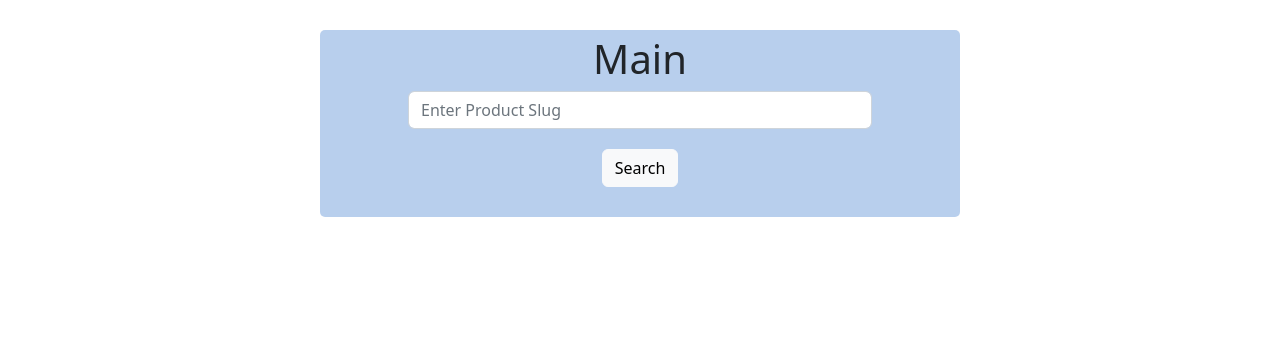
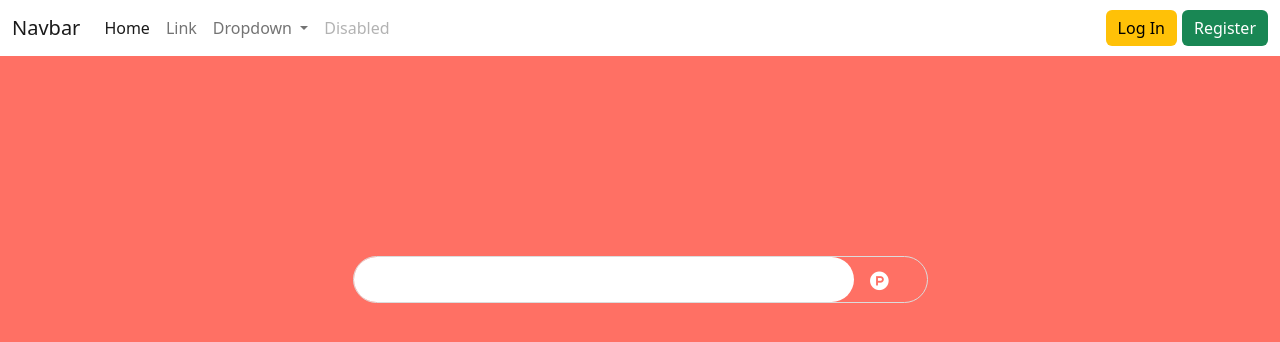
Before and after one commit to SamRocan/VCCF, a Django app: template main/templates/main/index.html in a window 1280 px wide. Shown: the top 342 px of the page. Run offline with Django 3.2, Linux system fonts and the light colour scheme; the template is opened without the code that fills it, so the values that code supplies are empty; some libraries are stand-ins or nearby versions.

Commit message:
Revamped homepage + added Navbar

```diff
--- a/main/templates/main/base.html
+++ b/main/templates/main/base.html
@@ -6,6 +6,7 @@
   <title>Title</title>
     <link rel="stylesheet" href="{% static 'css/base_style.css' %}">
     <link href="https://cdn.jsdelivr.net/npm/bootstrap@5.2.0-beta1/dist/css/bootstrap.min.css" rel="stylesheet">
+    <script src="https://kit.fontawesome.com/0e1a0f4feb.js" crossorigin="anonymous"></script>
 
     {% block extra_css %}
     {% endblock %}
--- a/main/templates/main/index.html
+++ b/main/templates/main/index.html
@@ -4,11 +4,77 @@
     <link rel="stylesheet" href="{% static 'css/index_style.css' %}">
 {% endblock %}
 {% block content %}
-    <div class="center-block">
-        <h1>Main</h1>
+    {% include 'main/navbar.html' %}
+    <style>
+        *{
+        box-sizing: border-box;
+      }
+      .search-box{
+        width: fit-content;
+        height: fit-content;
+        position: relative;
+        margin-left: auto;
+        margin-right: auto;
+        margin-top: 200px;
+      }
+      .bar{
+        margin:0 auto;
+        width:575px;
+        border-radius:30px 30px 30px 30px;
+        border:1px solid #dcdcdc;
+        }
+        .bar:hover{
+        box-shadow: 1px 1px 8px 1px rgba(0,0,0,0.5);
+        }
+        .bar:focus-within{
+        box-shadow: 1px 1px 8px 1px #dcdcdc;
+        outline:none;
+        }
+        .searchbar{
+        height:45px;
+        border-radius: 30px 30px;
+        border:none;
+        width:500px;
+        font-size:16px;
+        outline: none;
+        padding-left: 30px;
+
+        }
+        .btn{
+            outline: 0 !important;
+            box-shadow: none !important;
+            border:none !important;
+        }
+        .btn:focus,.btn:active,.btn:hover {
+            outline: 0 !important;
+            box-shadow: none !important;
+            border:none !important;
+            }
+        .ph{
+            font-size: 1.2em;
+            color:white;
+        }
+        .ph::before{
+            content: '\f288';
+            font: var(--fa-font-brands);
+        }
+
+
+      /* footer  */
+    </style>
+    <div class="search-box">
+        <form action="product">
+            <div class="bar">
+                <input class="searchbar" name="productSearch" type="text" title="Search">
+                <button class="btn" type="submit"><i class="ph"></i></button>
+          </div>
+        </form>
+    </div>
+    <!--<div class="center-block">
+        <h1></h1>
         <form action="product">
             <input class="form-control" name="productSearch" placeholder="Enter Product Slug">
             <button class="btn btn-light" type="submit">Search</button>
         </form>
-    </div>
+    </div>-->
 {% endblock %}
--- /dev/null
+++ b/main/templates/main/navbar.html
@@ -0,0 +1,37 @@
+<nav class="navbar navbar-expand-lg bg-light" data-bs-theme="light" style="background-color: rgb(255, 255, 255) !important; ">
+    <div class="container-fluid">
+      <a class="navbar-brand" href="#">Navbar</a>
+      <button class="navbar-toggler" type="button" data-bs-toggle="collapse" data-bs-target="#navbarSupportedContent" aria-controls="navbarSupportedContent" aria-expanded="false" aria-label="Toggle navigation">
+        <span class="navbar-toggler-icon"></span>
+      </button>
+      <div class="collapse navbar-collapse" id="navbarSupportedContent">
+        <ul class="navbar-nav me-auto mb-2 mb-lg-0">
+          <li class="nav-item">
+            <a class="nav-link active" aria-current="page" href="#">Home</a>
+          </li>
+          <li class="nav-item">
+            <a class="nav-link" href="#">Link</a>
+          </li>
+          <li class="nav-item dropdown">
+            <a class="nav-link dropdown-toggle" href="#" role="button" data-bs-toggle="dropdown" aria-expanded="false">
+              Dropdown
+            </a>
+            <ul class="dropdown-menu">
+              <li><a class="dropdown-item" href="#">Action</a></li>
+              <li><a class="dropdown-item" href="#">Another action</a></li>
+              <li><hr class="dropdown-divider"></li>
+              <li><a class="dropdown-item" href="#">Something else here</a></li>
+            </ul>
+          </li>
+          <li class="nav-item">
+            <a class="nav-link disabled">Disabled</a>
+          </li>
+        </ul>
+        <form class="d-flex" role="search">
+            <button class="btn btn-warning" style="margin-right: 5px;" type="submit">Log In</button>
+            <br>
+            <button class="btn btn-success" type="submit">Register</button>
+        </form>
+      </div>
+    </div>
+  </nav>
--- a/static/css/index_style.css
+++ b/static/css/index_style.css
@@ -4,7 +4,7 @@
     margin-right: auto;
     text-align: center;
     border-radius: 5px;
-    background-color: rgba(79, 136, 210, 0.4);
+    background-color: rgba(0, 0, 0, 0.0);
     padding: 5px 30px 30px 30px;
     margin-top: 30px;
 }
@@ -15,3 +15,6 @@
 .btn-light{
     margin-top: 20px;
 }
+body{
+    background-color: rgba(255, 97, 84, 0.9);
+}
```
Also changed, not shown: db.sqlite3.
